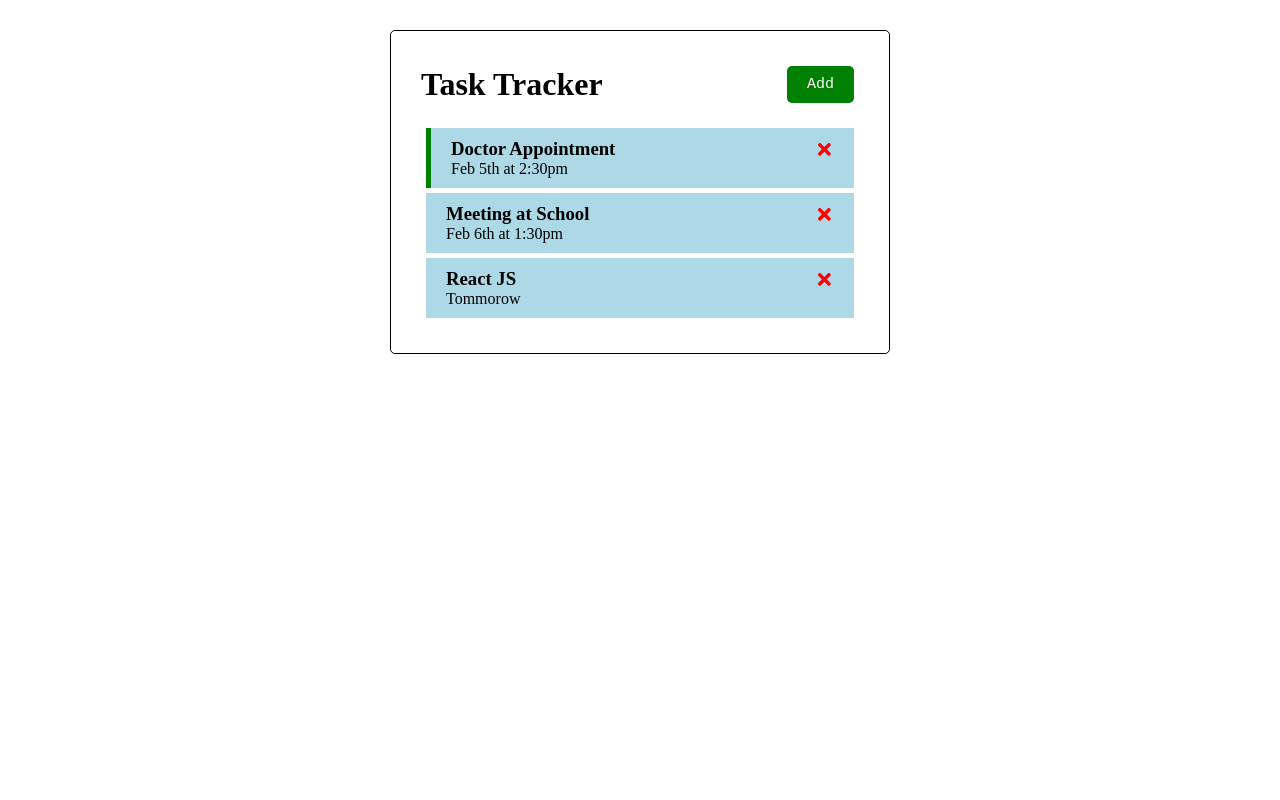
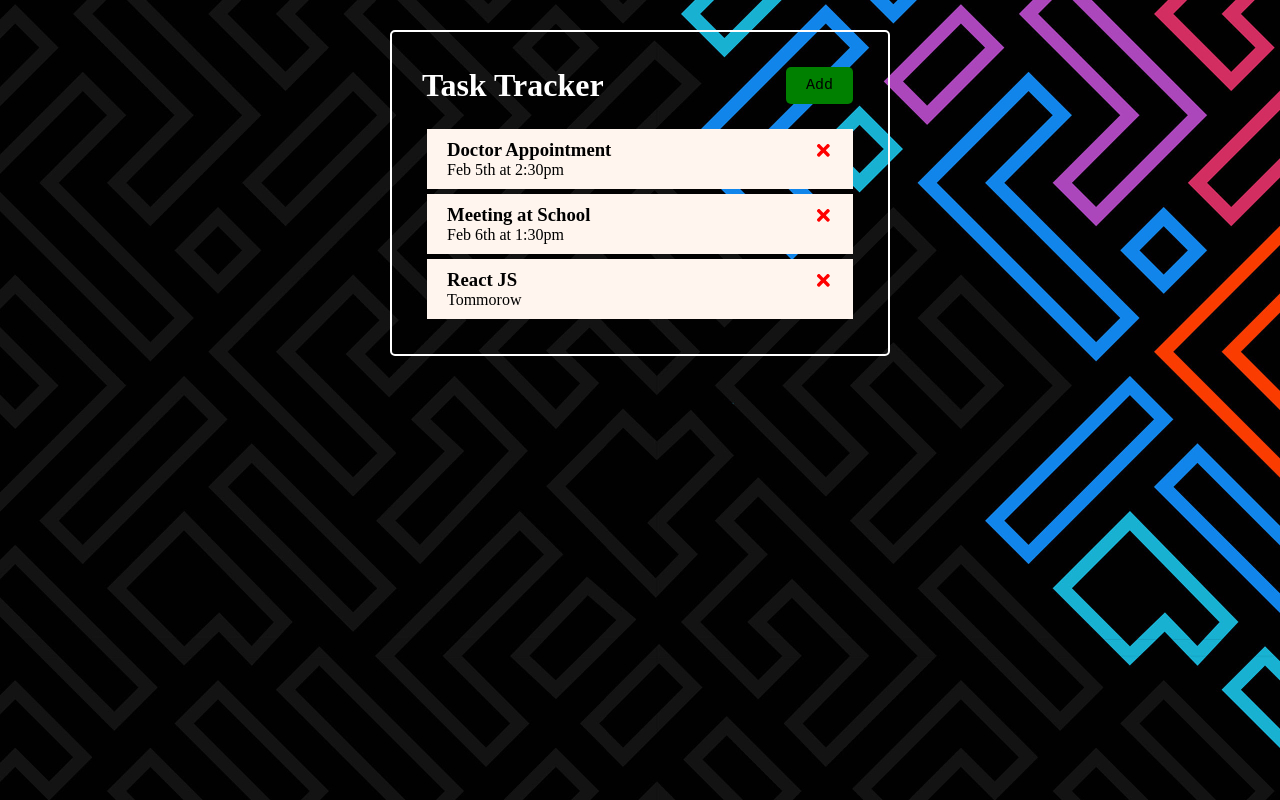
Before and after one commit to sohel-79/Task-Tracker-, a React (Create React App) app: page / in a window 1280 px wide. Built offline with nearby package versions, Linux system fonts and the light colour scheme; data requests are answered from the project's data file.

Commit message:
css update

```diff
--- a/db.json
+++ b/db.json
@@ -4,7 +4,7 @@
       "id": 1,
       "text": "Doctor Appointment",
       "day": "Feb 5th at 2:30pm",
-      "reminder": true
+      "reminder": false
     },
     {
       "id": 2,
--- a/src/index.css
+++ b/src/index.css
@@ -2,6 +2,10 @@
     box-sizing: border-box;
     margin: 0;
     padding: 0;
+}
+
+body{
+    background-image: url(../public/peakpx.jpg);
 }
 
 .container{
@@ -9,7 +13,7 @@
     margin: 30px auto;
     overflow: auto;
     min-height: 300px;
-    border: 1px solid black;
+    border: 2px solid white;
     padding: 30px;
     border-radius: 5px;
 }
@@ -19,12 +23,13 @@
     justify-content: space-between;
     align-items: center;
     margin-bottom: 20px;
+    color: white;
 }
 
 .btn{
     display: inline-block;
-    background-color: black;
-    color: white;
+    background-color: white;
+    color: black;
     border: none;
     padding: 10px 20px;
     margin: 5px;
@@ -41,7 +46,7 @@
 }
 
 .task{
-    background-color: lightblue;
+    background-color: seashell;
     margin: 5px;
     padding: 10px 20px;
     cursor: pointer;
@@ -67,6 +72,7 @@
 
 .form-control label{
     display: block;
+    color: white;
 }
 
 .form-control input{
```
Also changed, not shown: public/peakpx.jpg (added).
